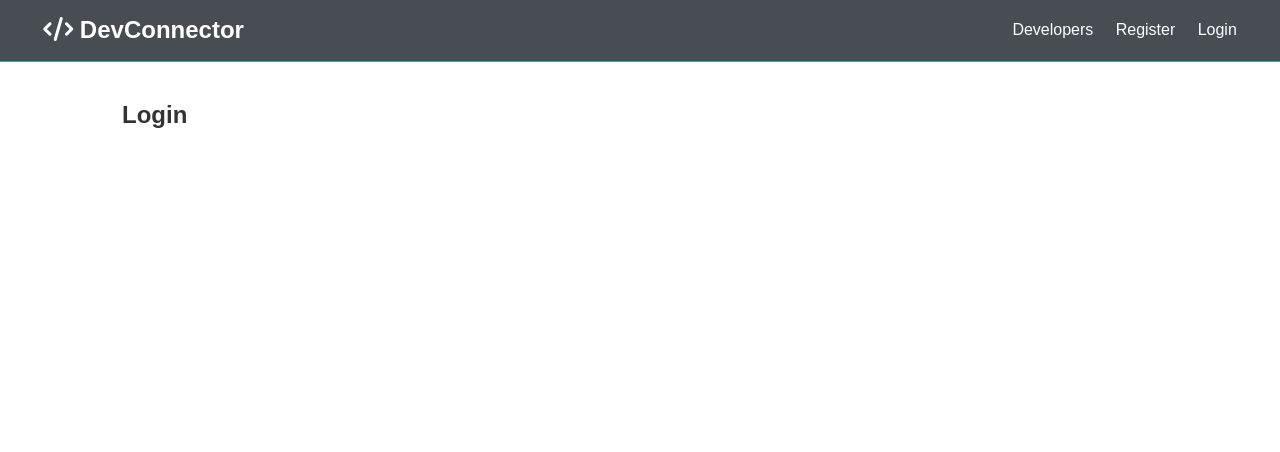
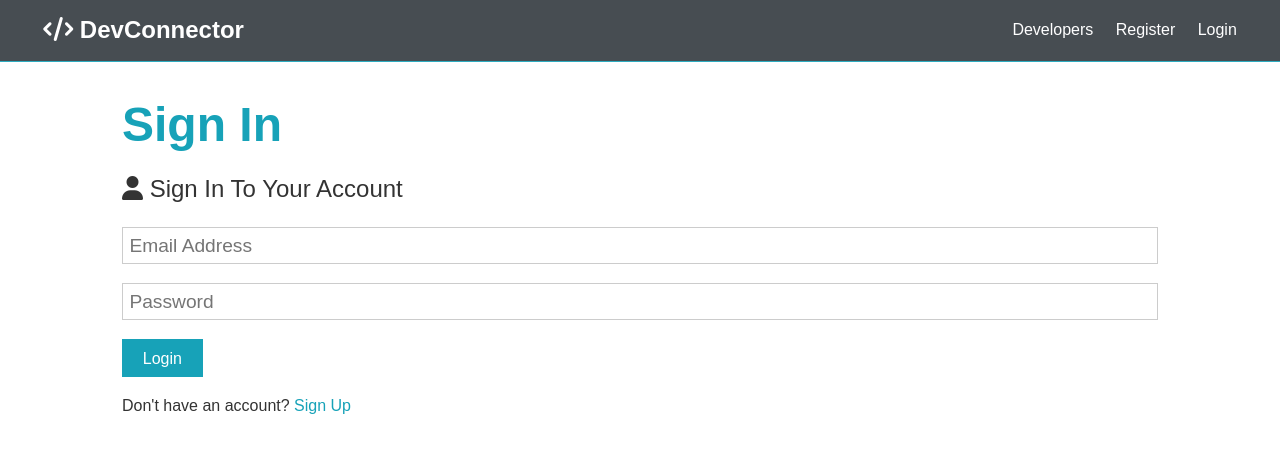
Before and after one commit to bivor-adrito/DEVCONNECTOR, a React (Create React App) app in the folder client/: page /login in a window 1280 px wide. Shown: the top 452 px of the page. Built offline with nearby package versions, Linux system fonts and the light colour scheme; the HTML template or start-up script is replaced by a standard one.

Commit message:
Complete Login.

```diff
--- a/client/src/components/auth/Login.js
+++ b/client/src/components/auth/Login.js
@@ -1,9 +1,60 @@
-import React from 'react';
+import React, { Fragment, useState } from 'react';
+import { Link } from 'react-router-dom';
 
 const Login = () => {
-  return <div>
-      <h1>Login</h1>
-      </div>;
+  const [formData, setFormData] = useState({
+    email: '',
+    password: '',
+  });
+
+  const { email, password } = formData;
+
+  const onChange = (e) =>
+    setFormData({ ...formData, [e.target.name]: e.target.value });
+
+  const onSubmit = (e) => {
+    e.preventDefault();
+
+    console.log('SUCCESS');
+  };
+
+  return (
+    <Fragment>
+      <h1 className='large text-primary'>Sign In</h1>
+      <p className='lead'>
+        <i className='fas fa-user'></i> Sign In To Your Account
+      </p>
+      <form className='form' onSubmit={(e) => onSubmit(e)}>
+        <div className='form-group'>
+          <input
+            type='email'
+            placeholder='Email Address'
+            name='email'
+            value={email}
+            onChange={(e) => onChange(e)}
+            required
+          />
+        </div>
+        <div className='form-group'>
+          <input
+            type='password'
+            placeholder='Password'
+            name='password'
+            value={password}
+            onChange={(e) => onChange(e)}
+            minLength='6'
+
+            //required
+          />
+        </div>
+
+        <input type='submit' className='btn btn-primary' value='Login' />
+      </form>
+      <p className='my-1'>
+        Don't have an account? <Link to='/register'>Sign Up</Link>
+      </p>
+    </Fragment>
+  );
 };
 
 export default Login;
--- a/client/src/components/auth/Register.js
+++ b/client/src/components/auth/Register.js
@@ -1,4 +1,6 @@
 import React, { Fragment, useState } from 'react';
+//import axios from 'axios';
+import { Link } from 'react-router-dom';
 
 const Register = () => {
   const [formData, setFormData] = useState({
@@ -13,14 +15,16 @@
   const onChange = (e) =>
     setFormData({ ...formData, [e.target.name]: e.target.value });
 
-  const onSubmit = (e) => {
+  const onSubmit = async (e) => {
     e.preventDefault();
     if (password !== password2) {
       console.log('Pass do not match');
     } else {
-      console.log(formData);
+      console.log('SUCCESS');
+
       }
-  };
+
+    }
 
     return (
       <Fragment>
@@ -80,10 +84,11 @@
           <input type='submit' className='btn btn-primary' value='Register' />
         </form>
         <p className='my-1'>
-        Already have an account? <a href='login.html'>Sign In</a>
+          Already have an account? <Link to='/login'>Sign In</Link>
         </p>
       </Fragment>
     );
   };
 
+
 export default Register;
```
Lines whose indentation alone changed are shown as unchanged.
